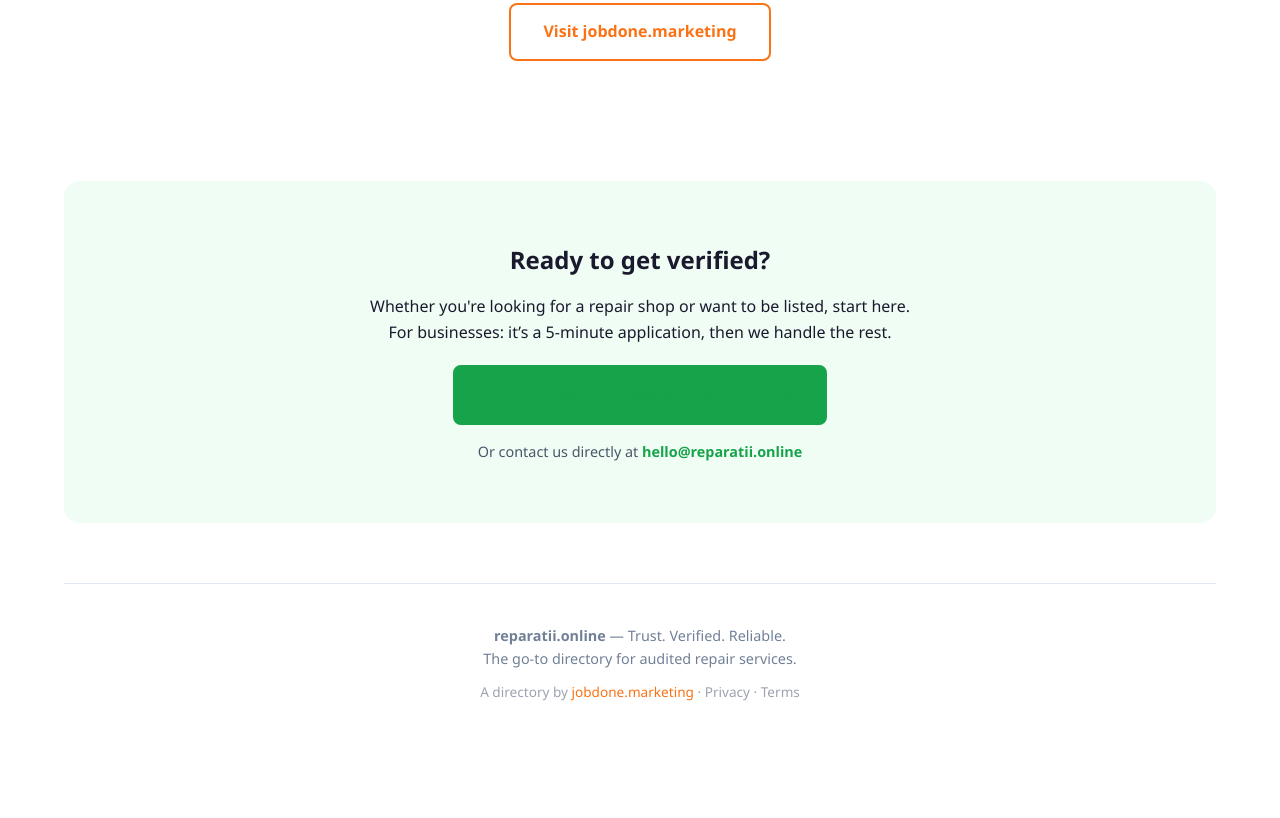
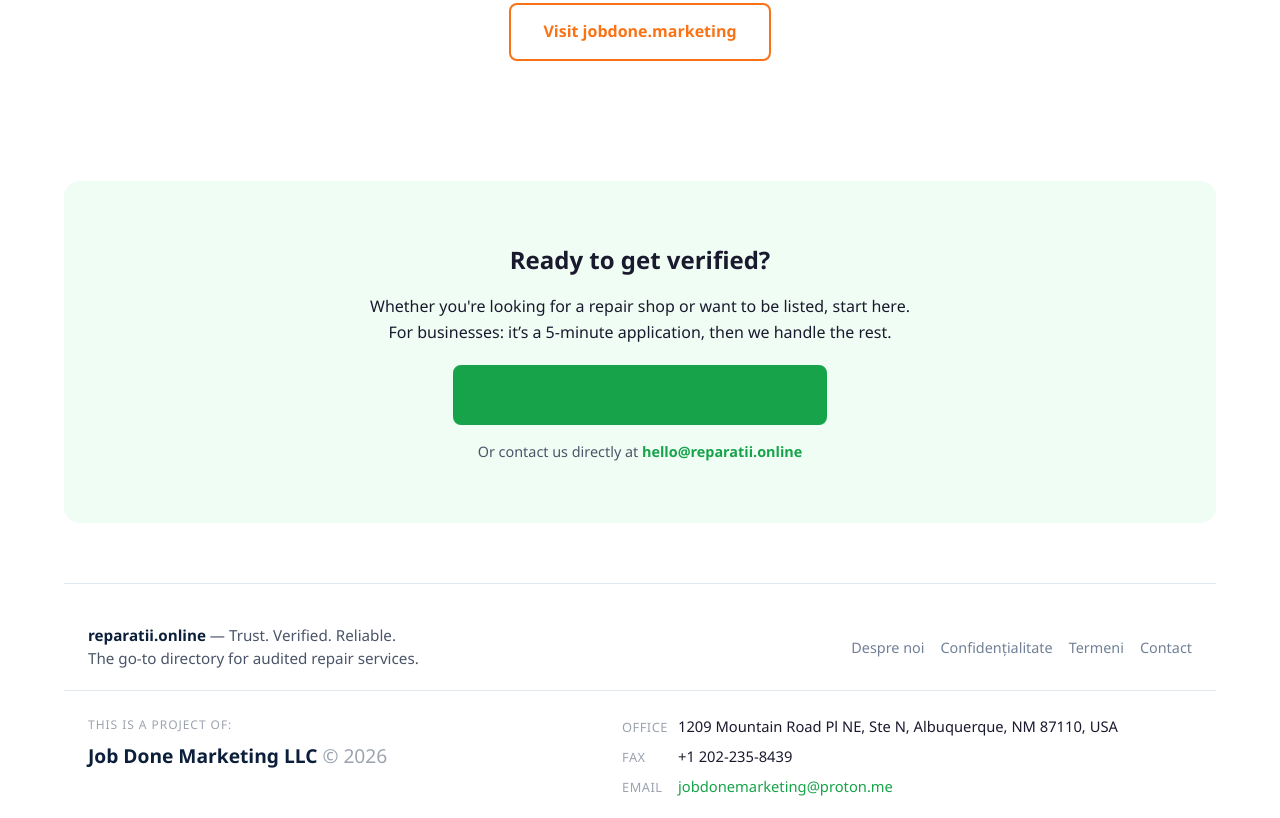
Before and after one commit to jobdonemarketing/reparatiionline, a plain HTML site: page index.html in a window 1280 px wide. Shown: the part 3342-4160 px from the top of the page. Before the commit the page ends 4084 px from the top, so only its background shows below. Drawn offline with Linux system fonts and the light colour scheme.

Commit message:
Update index.html

```diff
--- a/index.html
+++ b/index.html
@@ -219,18 +219,128 @@
       font-weight: 600;
     }
 
+    /* ===== FOOTER STYLES (adapted to match site design) ===== */
     footer {
-      text-align: center;
-      padding: 40px 0;
       border-top: 1px solid #E2E8F0;
+      margin-top: 60px;
+      padding: 40px 0 20px;
+      color: #1a1a2e;
+    }
+
+    .footer-top {
+      max-width: 1200px;
+      margin: 0 auto;
+      padding: 0 24px 20px;
+      border-bottom: 1px solid #E2E8F0;
+      display: flex;
+      flex-wrap: wrap;
+      justify-content: space-between;
+      align-items: center;
+      gap: 1rem 2rem;
+    }
+
+    .footer-top p {
+      font-size: 0.95rem;
+      color: #4A5568;
+      margin: 0;
+      line-height: 1.5;
+    }
+
+    .footer-top p strong {
+      color: #0B1E3A;
+    }
+
+    .footer-links {
+      display: flex;
+      flex-wrap: wrap;
+      gap: 0.5rem 1rem;
+      font-size: 0.9rem;
       color: #718096;
-      font-size: 0.9rem;
-      margin-top: 60px;
     }
-    .powered-by {
-      font-size: 0.85rem;
+
+    .footer-links a {
+      color: #718096;
+      transition: color 0.2s;
+    }
+
+    .footer-links a:hover {
+      color: #16A34A;
+    }
+
+    .footer-bottom {
+      max-width: 1200px;
+      margin: 0 auto;
+      padding: 1.5rem 24px 0;
+      display: flex;
+      flex-wrap: wrap;
+      justify-content: space-between;
+      gap: 2rem 1.5rem;
+    }
+
+    .footer-project {
+      flex: 1 1 280px;
+    }
+
+    .footer-project .project-label {
+      font-size: 0.75rem;
+      text-transform: uppercase;
+      letter-spacing: 0.08em;
       color: #9CA3AF;
-      margin-top: 10px;
+      font-weight: 500;
+      margin-bottom: 0.4rem;
+    }
+
+    .footer-project .company-name {
+      font-size: 1.2rem;
+      font-weight: 600;
+      color: #0B1E3A;
+    }
+
+    .footer-project .company-name .year {
+      font-weight: 400;
+      color: #9CA3AF;
+    }
+
+    .footer-contact {
+      flex: 1 1 340px;
+      display: flex;
+      flex-direction: column;
+      gap: 0.4rem;
+      font-size: 0.92rem;
+      line-height: 1.6;
+      color: #1a1a2e;
+    }
+
+    .footer-contact .contact-item {
+      display: flex;
+      align-items: baseline;
+      gap: 0.5rem;
+      flex-wrap: wrap;
+    }
+
+    .footer-contact .contact-item .label {
+      color: #9CA3AF;
+      font-weight: 450;
+      min-width: 48px;
+      font-size: 0.8rem;
+      text-transform: uppercase;
+      letter-spacing: 0.04em;
+    }
+
+    .footer-contact .contact-item .value {
+      color: #1a1a2e;
+      word-break: break-word;
+    }
+
+    .footer-contact .contact-item .value a {
+      color: #16A34A;
+      text-decoration: none;
+      border-bottom: 1px solid transparent;
+      transition: border-color 0.2s;
+    }
+
+    .footer-contact .contact-item .value a:hover {
+      border-bottom-color: #16A34A;
     }
 
     @media (max-width: 768px) {
@@ -259,6 +369,26 @@
       }
       .grid-2 {
         grid-template-columns: 1fr;
+      }
+
+      .footer-top {
+        flex-direction: column;
+        align-items: flex-start;
+      }
+
+      .footer-bottom {
+        flex-direction: column;
+        gap: 1.5rem;
+      }
+
+      .footer-contact .contact-item .label {
+        min-width: 40px;
+      }
+    }
+
+    @media (max-width: 400px) {
+      .footer-contact {
+        font-size: 0.85rem;
       }
     }
   </style>
@@ -412,11 +542,44 @@
       <p style="margin-top: 15px; font-size: 0.9rem; color: #4A5568;">Or contact us directly at <a href="mailto:hello@reparatii.online">hello@reparatii.online</a></p>
     </section>
 
-    <!-- Footer -->
+    <!-- ========== FOOTER ========== -->
     <footer>
-      <p><strong>reparatii.online</strong> — Trust. Verified. Reliable. <br> The go‑to directory for audited repair services.</p>
-      <div class="powered-by">
-        A directory by <a href="https://jobdone.marketing" style="color: #F97316;">jobdone.marketing</a> · <a href="#">Privacy</a> · <a href="#">Terms</a>
+      <!-- ⬆️ reparatii.online info (top) -->
+      <div class="footer-top">
+        <p><strong>reparatii.online</strong> — Trust. Verified. Reliable. <br> The go‑to directory for audited repair services.</p>
+        <div class="footer-links">
+          <a href="#">Despre noi</a>
+          <a href="#">Confidențialitate</a>
+          <a href="#">Termeni</a>
+          <a href="#">Contact</a>
+        </div>
+      </div>
+
+      <!-- ⬇️ Job Done Marketing LLC (bottom) -->
+      <div class="footer-bottom">
+        <div class="footer-project">
+          <div class="project-label">This is a project of:</div>
+          <div class="company-name">
+            Job Done Marketing LLC
+            <span class="year">© 2026</span>
+          </div>
+        </div>
+        <div class="footer-contact">
+          <div class="contact-item">
+            <span class="label">Office</span>
+            <span class="value">1209 Mountain Road Pl NE, Ste N, Albuquerque, NM 87110, USA</span>
+          </div>
+          <div class="contact-item">
+            <span class="label">Fax</span>
+            <span class="value">+1 202-235-8439</span>
+          </div>
+          <div class="contact-item">
+            <span class="label">Email</span>
+            <span class="value">
+              <a href="mailto:jobdonemarketing@proton.me">jobdonemarketing@proton.me</a>
+            </span>
+          </div>
+        </div>
       </div>
     </footer>
   </div>
```
